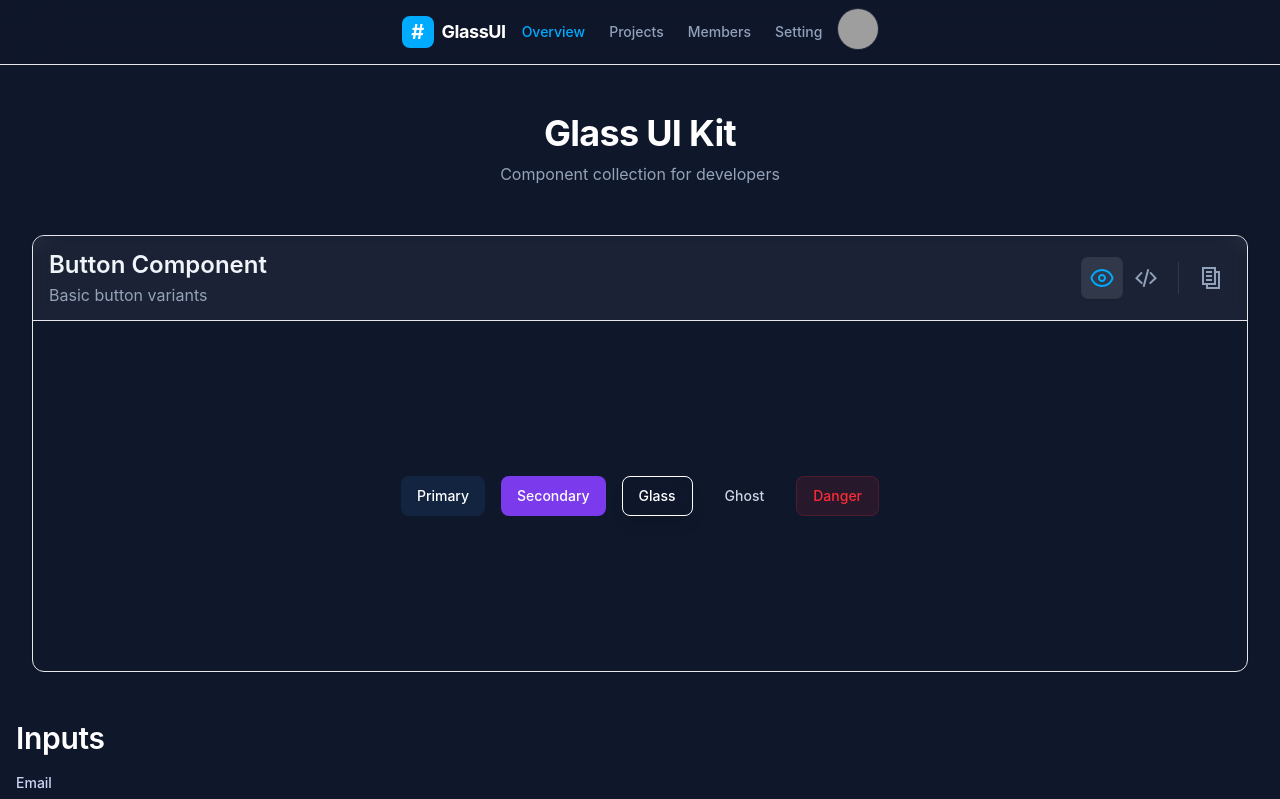
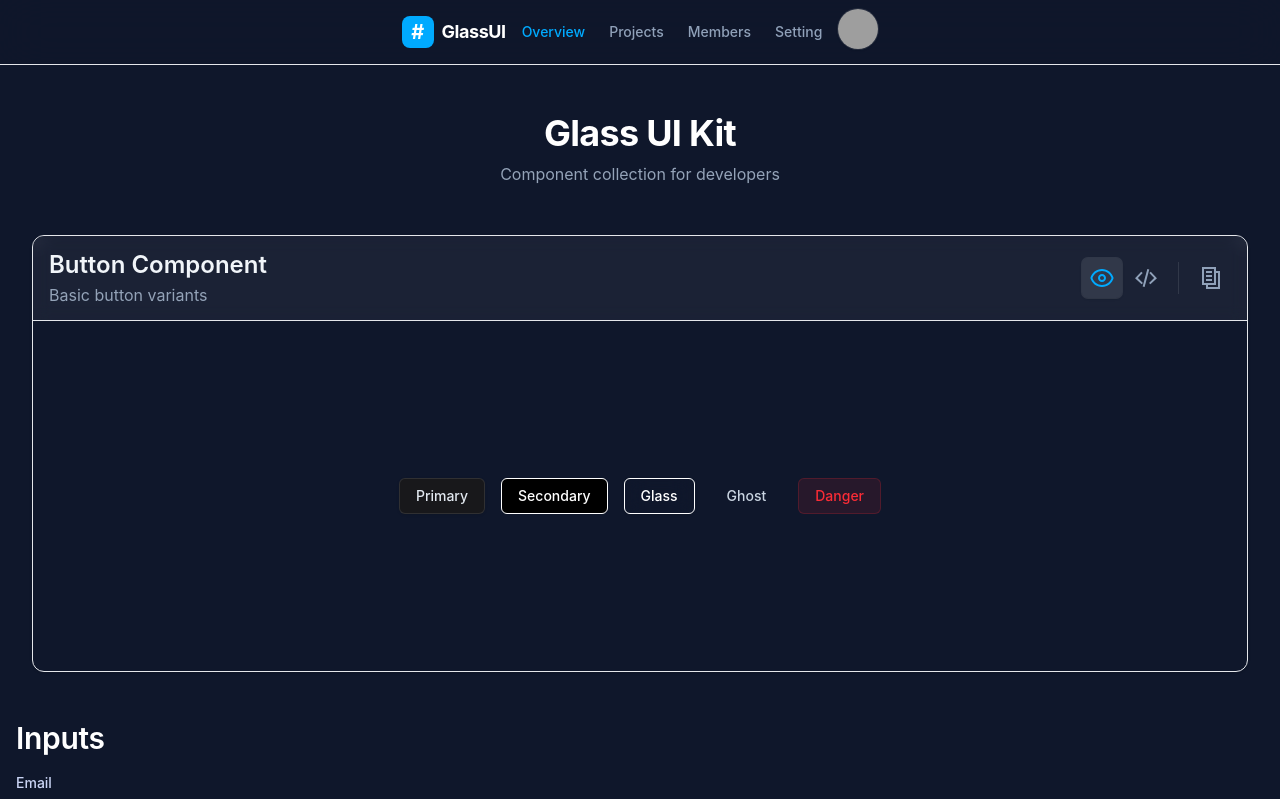
Before and after one commit to apase95/Component-Collection, a React (Vite) app: page / in a window 1280 px wide. Shown: the top 799 px of the page. Built offline with nearby package versions, Linux system fonts and the light colour scheme; no server answers; grey boxes are pictures that could not be loaded.

Commit message:
UPDATE: Primary Theme for Button, Popup

```diff
--- a/src/components/base/Button.tsx
+++ b/src/components/base/Button.tsx
@@ -1,3 +1,4 @@
+import React from "react";
 import { CgSpinner } from "react-icons/cg";
 import { cn } from "../../libs/utils";
 
@@ -10,9 +11,12 @@ interface ButtonProps extends React.ButtonHTMLAttributes<HTMLButtonElement> {
     isLoading?: boolean;
     leftIcon?: React.ReactNode;
     rightIcon?: React.ReactNode;
-};
+}
 
-export const Button = ({
+export const Button = React.forwardRef<
+    HTMLButtonElement,
+    ButtonProps
+>(({
     className,
     variant = "primary",
     size = "md",
@@ -22,50 +26,58 @@ export const Button = ({
     children,
     disabled,
     ...props
-}: ButtonProps) => {
+}, ref) => {
 
-    const baseStyle = "flex-center font-medium rounded-lg interactive interactive-focus cursor-pointer";
+    const baseStyle =
+        "flex-center flex-row font-medium rounded-md transition-colors"
+        + "focus-visible:outline-none focus-visible:ring-2 focus-visible:ring-white/20"
+        + "disabled:pointer-events-none disabled:opacity-50 cursor-pointer";
+
     const variants = {
-        primary: "bg-primary text-white hover:bg-primary-dark disabled:hover:bg-primary",
-        secondary: "bg-secondary text-white hover:bg-secondary-dark focus:ring-secondary",
-        glass: "bg-glass-surface text-white backdrop-blur-md border border-glass-border hover:bg-glass-highlight hover:border-white/30 shadow-lg shadow-black/10",
-        ghost: "bg-transparent text-slate-300 hover:bg-white/5 hover:text-white",
+        primary: "bg-primary-theme border border-secondary-theme text-slate-200 shadow-sm hover:bg-secondary-theme hover:text-white",
+        secondary: "bg-black text-white border border-white hover:bg-white hover:text-black",
+        glass: "bg-glass-surface text-white backdrop-blur-md border border-glass-border hover:bg-glass-highlight shadow-sm",
+        ghost: "bg-transparent text-slate-300 hover:bg-secondary-theme hover:text-white",
         danger: "bg-red-500/10 text-red-500 border border-red-500/20 hover:bg-red-500/20",
     };
+
     const sizes = {
         sm: "h-8 px-3 text-xs gap-1.5",
-        md: "h-10 px-4 text-sm gap-2",
-        lg: "h-12 px-6 text-base gap-2.5",
-        icon: "h-10 w-10 p-0",
+        md: "h-9 px-4 text-sm gap-2",
+        lg: "h-10 px-6 text-base gap-2.5",
+        icon: "h-9 w-9 p-0",
     };
+
     const iconSize = {
         sm: "text-xs",
         md: "text-sm",
         lg: "text-base",
         icon: "text-lg",
     };
-    const content =
-        size === "icon"
-            ? leftIcon ?? children
-            : (
-                <>
+
+    const content = size === "icon"
+        ? (isLoading
+            ? <CgSpinner className="animate-spin text-current" />
+            : (leftIcon ?? children))
+        : (
+            <>
+                {isLoading && <CgSpinner className={cn("animate-spin text-current", iconSize[size])} />}
                 {!isLoading && leftIcon}
                 {children}
                 {!isLoading && rightIcon}
-                </>
-            );
+            </>
+        );
 
     return (
         <button
+            ref={ref}
             className={cn(baseStyle, variants[variant], sizes[size], className)}
             disabled={disabled || isLoading}
             {...props}
         >
-            {isLoading ? (
-                <CgSpinner className={cn("animate-spin text-current", iconSize[size])} />
-                ) : (
-                content
-            )}
+            {content}
         </button>
     );
-}
+});
+
+Button.displayName = "Button";
--- a/src/components/base/Pagination.tsx
+++ b/src/components/base/Pagination.tsx
@@ -16,7 +16,10 @@ const Pagination = React.forwardRef<
         ref={ref}
         role="navigation"
         aria-label="pagination"
-        className={cn("mx-auto flex w-full justify-center", className)}
+        className={cn(
+            "mx-auto w-full flex justify-center",
+            className
+        )}
         {...props}
     />
 ));
@@ -98,7 +101,7 @@ const PaginationPrevious = React.forwardRef<
         aria-label="Go to previous page"
         size="default"
         className={cn(
-            "gap-1 pl-2.5",
+            "",
             className
         )}
         ref={ref}
@@ -120,7 +123,7 @@ const PaginationNext = React.forwardRef<
         aria-label="Go to next page"
         size="default"
         className={cn(
-            "gap-1 pr-2.5",
+            "",
             className
         )}
         ref={ref}
--- a/src/components/overlay/DropdownMenu.tsx
+++ b/src/components/overlay/DropdownMenu.tsx
@@ -79,7 +79,13 @@ interface DropdownMenuContentProps extends React.HTMLAttributes<HTMLDivElement>{
 const DropdownMenuContent = React.forwardRef<
     HTMLDivElement,
     DropdownMenuContentProps
->(({ className, align = "center", sideOffset = 4, children, ...props }, ref) => {
+>(({
+    className,
+    align = "center",
+    sideOffset = 4,
+    children,
+    ...props
+}, ref) => {
 
     const { open } = useDropdown();
     if (!open) return null;
@@ -95,10 +101,11 @@ const DropdownMenuContent = React.forwardRef<
             ref={ref}
             role="menu"
             className={cn(
-                "absolute z-50 min-w-32 overflow-hidden rounded-md border border-glass-border p-1 shadow-md",
-                "bg-slate-900/95 backdrop-blur-md text-slate-200",
+                "absolute z-50 min-w-32 overflow-hidden rounded-md",
+                "mt-2 p-1",
+                "bg-primary-theme text-slate-300",
+                "border border-secondary-theme shadow-md backdrop-blur-md",
                 "animate-in fade-in zoom-in-95 slide-in-from-top-2 duration-200",
-                "mt-2",
                 alignments[align],
                 className
             )}
@@ -132,8 +139,12 @@ const DropdownMenuItem = React.forwardRef<
                 setOpen(false);
             }}
             className={cn(
-                "relative flex cursor-pointer select-none items-center rounded-sm px-2 py-1.5 text-sm outline-none transition-colors",
-                "hover:bg-white/10 hover:text-white focus:bg-white/10 focus:text-white",
+                "relative flex items-center rounded-sm ",
+                "p-2 text-sm",
+                "cursor-pointer select-none outline-none",
+                "hover:bg-secondary-theme hover:text-white",
+                "focus:bg-secondary-theme focus:text-white",
+                "transition-colors",
                 disabled && "pointer-events-none opacity-50",
                 className
             )}
@@ -151,7 +162,7 @@ const DropdownMenuLabel = React.forwardRef<
     <div
         ref={ref}
         className={cn(
-            "px-2 py-1.5 text-xs font-semibold text-slate-400",
+            "px-2 py-1.5 text-sm font-semibold text-slate-300",
             className
         )}
         {...props}
@@ -167,7 +178,7 @@ const DropdownMenuSeparator = React.forwardRef<
     <div
         ref={ref}
         className={cn(
-            "-mx-1 my-1 h-px bg-glass-border",
+            "-mx-1 my-1 h-px bg-secondary-theme",
             className
         )}
         {...props}
--- a/src/components/overlay/Tabs.tsx
+++ b/src/components/overlay/Tabs.tsx
@@ -76,8 +76,8 @@ const TabsList = React.forwardRef<
             role="tablist"
             aria-orientation={orientation}
             className={cn(
-                "inline-flex items-center justify-center rounded-md p-1",
-                "text-slate-400 bg-[#18181b] border border-white/10",
+                "flex-center flex-row rounded-md p-1",
+                "text-slate-400 bg-primary-theme border border-white/10",
                 orientation === "vertical" ? "flex-col h-fit w-auto" : "h-10 w-full",
                 className
             )}
--- a/src/components/overlay/Tooltip.tsx
+++ b/src/components/overlay/Tooltip.tsx
@@ -113,9 +113,10 @@ const TooltipContent = React.forwardRef<
             id={id}
             role="tooltip"
             className={cn(
-                "absolute z-50 rounded-md px-3 py-1.5 text-xs font-medium",
-                "bg-slate-900 text-white shadow-xl",
-                "border border-glass-border",
+                "absolute z-50 rounded-md",
+                "px-2 py-2 text-sm text-white font-medium",
+                "bg-primary-theme shadow-xl",
+                "border border-secondary-theme",
                 positions[side],
                 animations[side],
                 className
--- a/src/index.css
+++ b/src/index.css
@@ -4,6 +4,9 @@
 @theme {
   --color-primary: #132440;
   --color-primary-dark: #16476A;
+
+  --color-primary-theme: #18181b;
+  --color-secondary-theme: #FFFFFF1A;
 
   --color-secondary: #7c3aed;
   --color-secondary-dark: #6d28d9;
```
